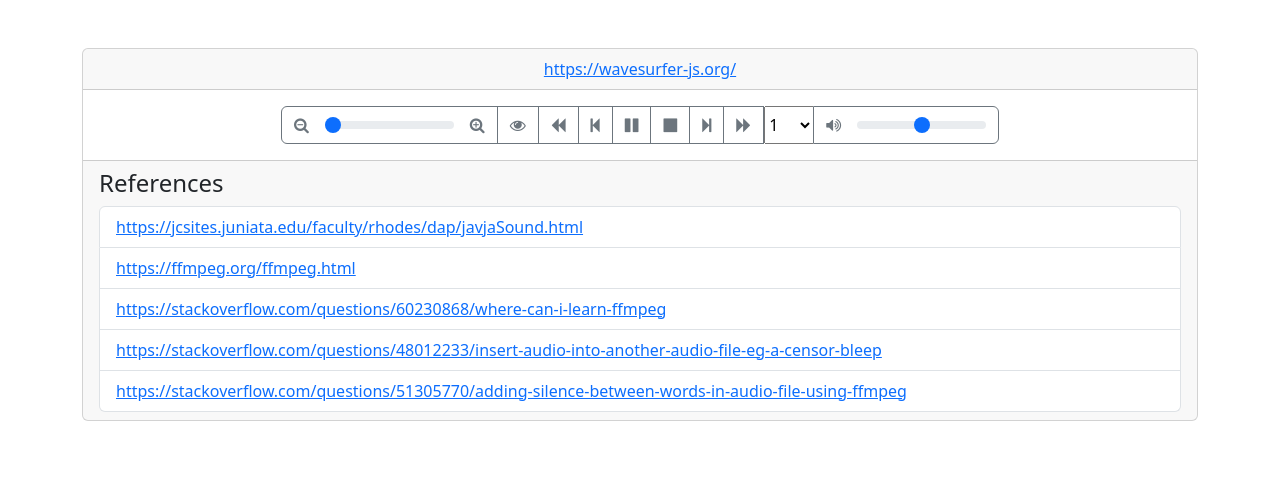
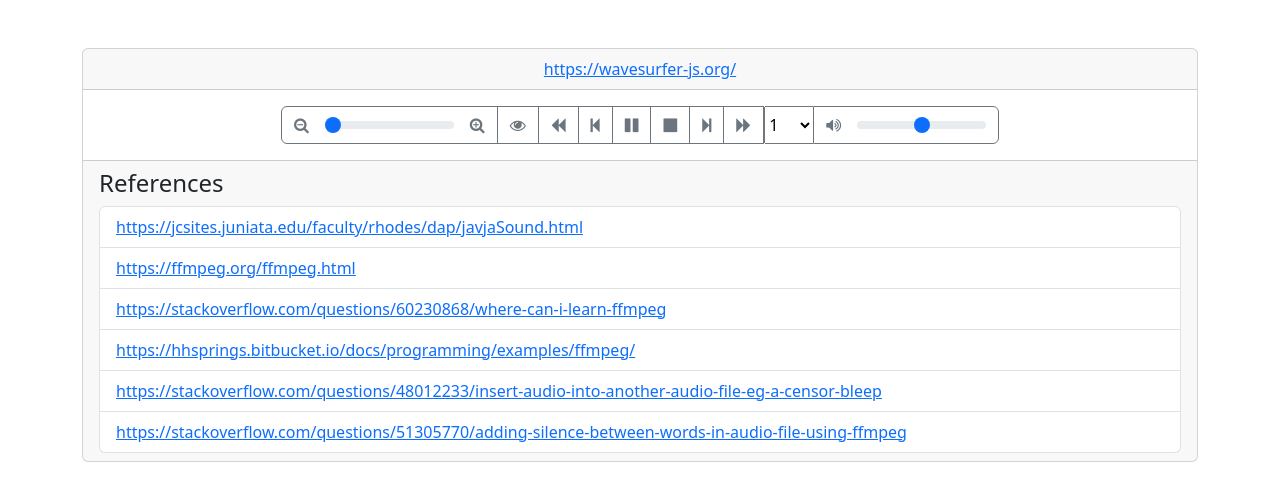
Before and after one commit to camelot123456/wavesurfer-demo, a plain HTML site: page index.html in a window 1280 px wide. Drawn offline with nearby package versions, Linux system fonts and the light colour scheme; a script that the page names is missing.

Commit message:
Update index.html

```diff
--- a/index.html
+++ b/index.html
@@ -135,6 +135,9 @@
             <a href="https://stackoverflow.com/questions/60230868/where-can-i-learn-ffmpeg">https://stackoverflow.com/questions/60230868/where-can-i-learn-ffmpeg</a>
           </li>
           <li class="list-group-item">
+            <a href="https://hhsprings.bitbucket.io/docs/programming/examples/ffmpeg/">https://hhsprings.bitbucket.io/docs/programming/examples/ffmpeg/</a>
+          </li>
+          <li class="list-group-item">
             <a href="https://stackoverflow.com/questions/48012233/insert-audio-into-another-audio-file-eg-a-censor-bleep"
               >https://stackoverflow.com/questions/48012233/insert-audio-into-another-audio-file-eg-a-censor-bleep</a
             >
```
